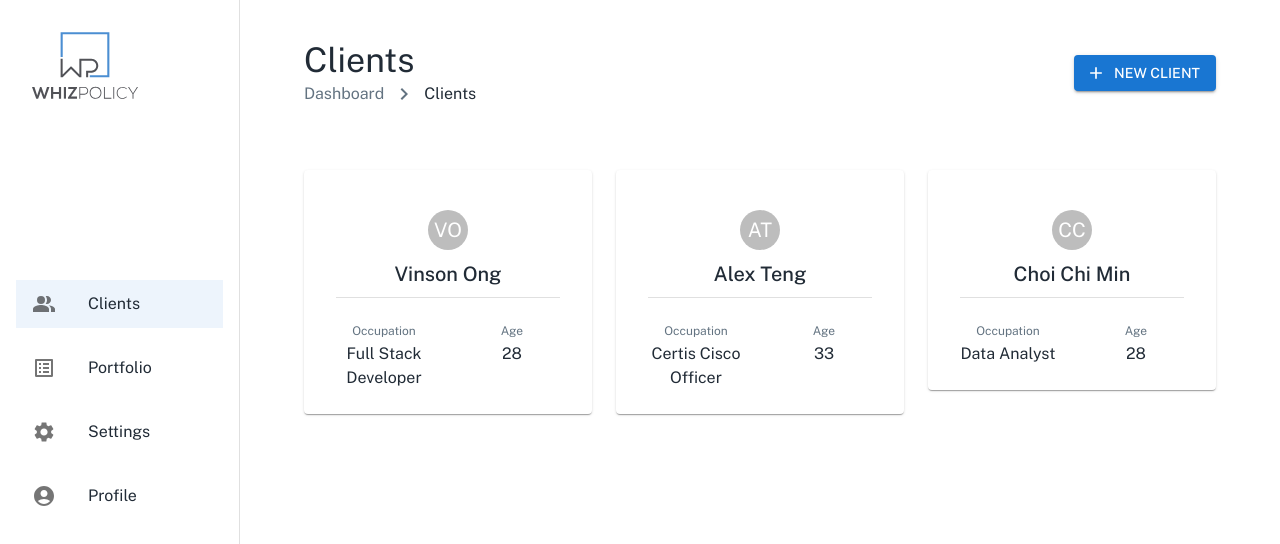
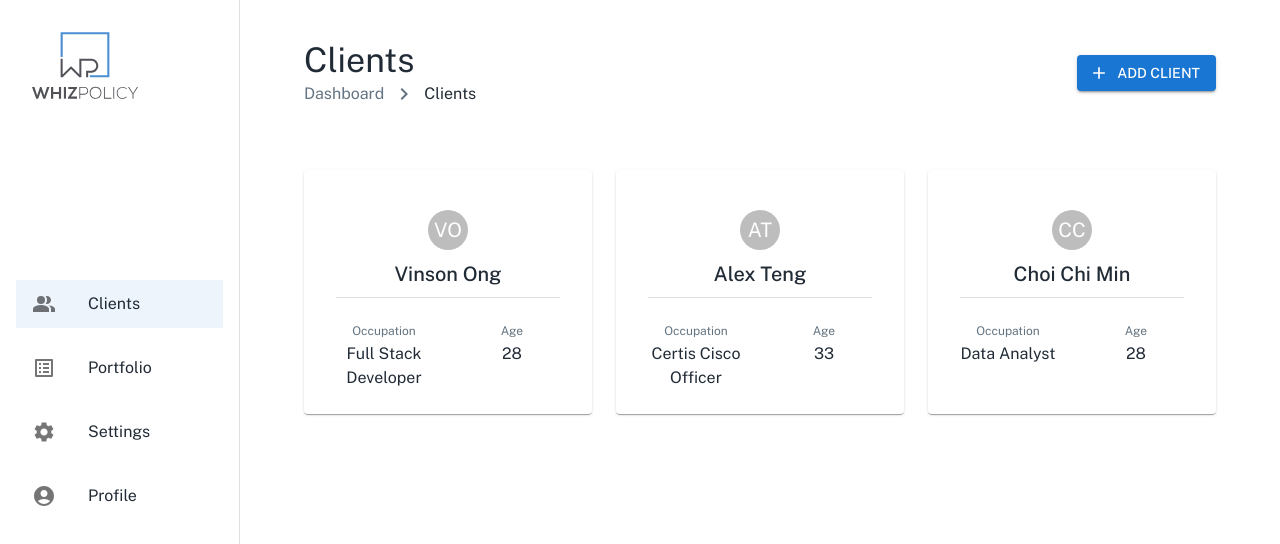
Before and after one commit to vinson14/whizpolicy-redesign, a Next.js app: page /dashboard in a window 1280 px wide. Shown: the top 544 px of the page. Built offline with nearby package versions, Linux system fonts and the light colour scheme; data requests are answered from the project's data file.

Commit message:
Refacotred some parts

```diff
--- a/components/dashboard/client-details/contact-card.js
+++ b/components/dashboard/client-details/contact-card.js
@@ -11,6 +11,7 @@ const ContactCard = ({ client }) => {
       <Grid container>
         {clientDetailsContactFields.map((field) => (
           <ClientCardInfoText
+            xs={12}
             key={field.key}
             value={client[field.key]}
             label={field.label}
--- a/components/dashboard/dashboard-clients.js
+++ b/components/dashboard/dashboard-clients.js
@@ -4,6 +4,7 @@ import { useEffect, useState } from "react";
 import { getClients } from "../../utils/api";
 import { findClientById } from "../../utils/utils";
 import AddButton from "../stateless/interface/buttons/add-button";
+import EditButton from "../stateless/interface/buttons/edit-button";
 import ClientCard from "../stateless/interface/cards/client-card";
 import ClientCards from "../stateless/interface/cards/client-cards";
 import CustomBreadcrumbs from "../stateless/interface/navigation/breadcrumbs";
@@ -42,6 +43,11 @@ const DashboardClients = () => {
     router.push(`?clientId=${client.id}`, undefined, { shallow: true });
   };
 
+  const renderButton = () => {
+    if (selectedClient == null) return <AddButton>Add Client</AddButton>;
+    return <EditButton>Edit Client</EditButton>;
+  };
+
   return (
     <Box p={5}>
       <Grid container>
@@ -56,7 +62,7 @@ const DashboardClients = () => {
           justifyContent="end"
           alignItems="center"
         >
-          <AddButton>New Client</AddButton>
+          {renderButton()}
         </Grid>
       </Grid>
       <Grid container mt={5} spacing={3} alignItems="stretch">
--- /dev/null
+++ b/components/stateless/interface/buttons/edit-button.js
@@ -0,0 +1,16 @@
+import { Button } from "@mui/material";
+import EditIcon from "@mui/icons-material/Edit";
+const EditButton = ({ children, ...props }) => {
+  return (
+    <Button
+      variant="contained"
+      {...props}
+      startIcon={<EditIcon />}
+      color="success"
+    >
+      {children}
+    </Button>
+  );
+};
+
+export default EditButton;
--- a/components/stateless/interface/cards/client-card.js
+++ b/components/stateless/interface/cards/client-card.js
@@ -13,7 +13,7 @@ import { getInitials } from "../../../../utils/utils";
 
 const ClientCard = ({ client, onClick }) => {
   return (
-    <Card>
+    <Card sx={{ height: 1 }}>
       <CardActionArea onClick={onClick}>
         <CardContent>
           <Box display="flex" justifyContent="center" mt={3} mb={1}>
```
